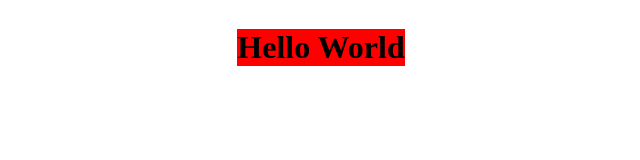
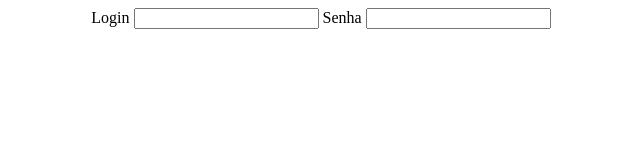
Before and after one commit to newlomar/relatorio-de-estoque, a plain HTML site: page index.html in a window 1280 px wide. Shown: the whole page, without its empty margins (319-959 px from the left). Drawn offline with Linux system fonts and the light colour scheme.

Commit message:
starting

```diff
--- a/index.css
+++ b/index.css
@@ -2,7 +2,3 @@ body {
     display: flex;
     justify-content: center;
 }
-
-h1 {
-    background: red;
-}
--- a/index.html
+++ b/index.html
@@ -8,6 +8,17 @@
     <title>Hello</title>
 </head>
 <body>
-    <h1>Hello World</h1>
+    <main>
+        <section>
+            <label for="login">
+                Login
+                <input id="login" type="text">
+            </label>
+            <label for="password">
+                Senha
+                <input id="password" type="password">
+            </label>
+        </section>
+    </main>
 </body>
 </html>
```
Also changed, not shown: server.js (renamed from app.js).
